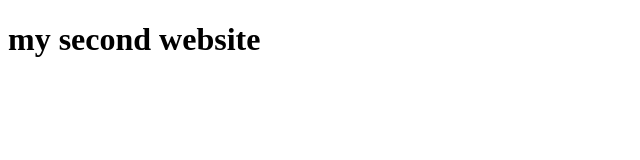
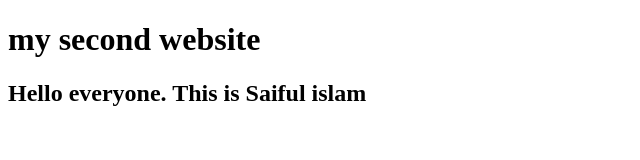
Before and after one commit to saifulislam975317/my-second-website, a plain HTML site: page index.html in a window 1280 px wide. Shown: the whole page, without its empty margins (0-640 px from the left). Drawn offline with Linux system fonts and the light colour scheme.

Commit message:
my second website update

```diff
--- a/index.html
+++ b/index.html
@@ -7,5 +7,6 @@
 </head>
 <body>
     <h1>my second website</h1>
+    <h2>Hello everyone. This is Saiful islam</h2>
 </body>
 </html>
```
